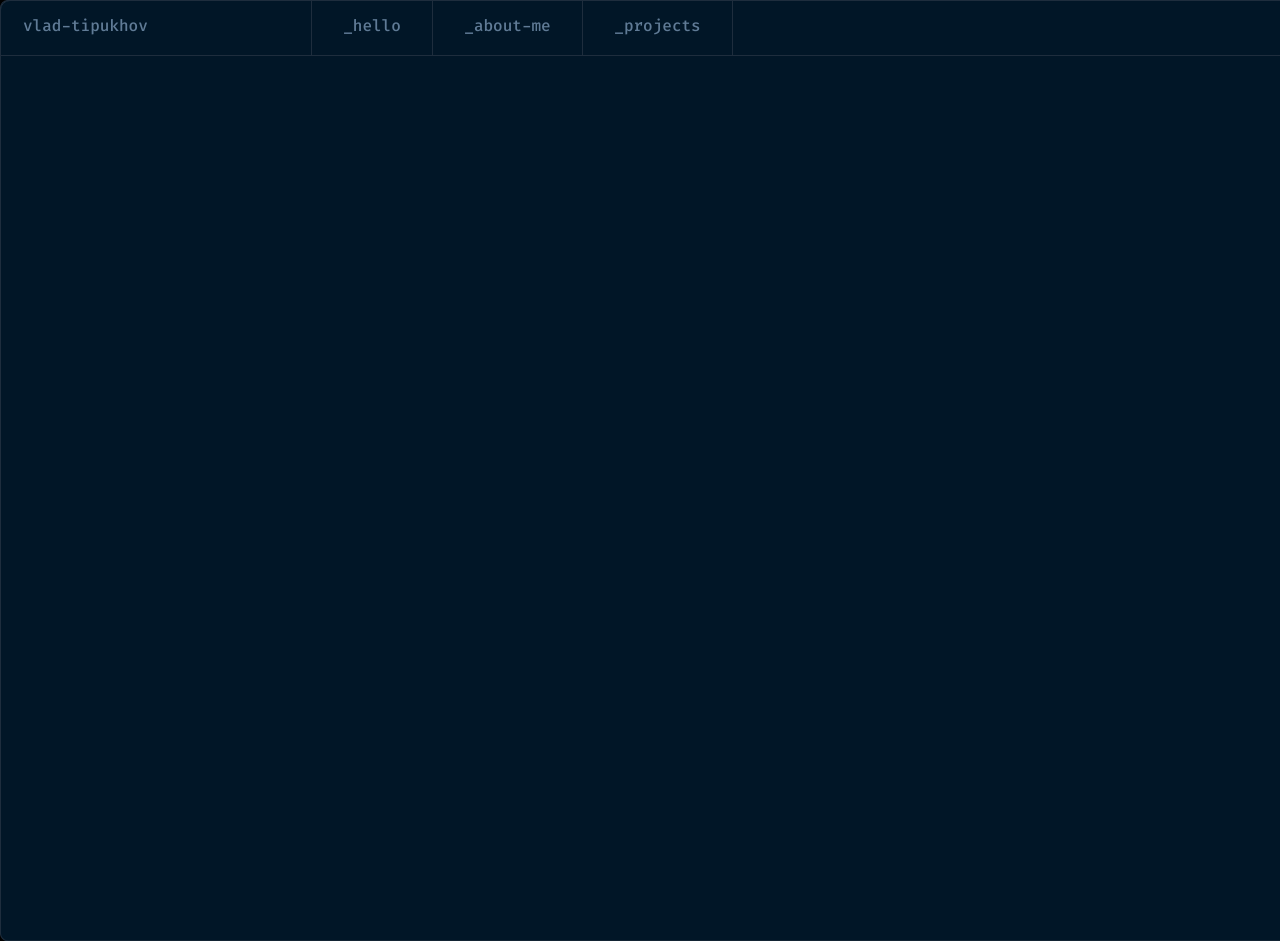
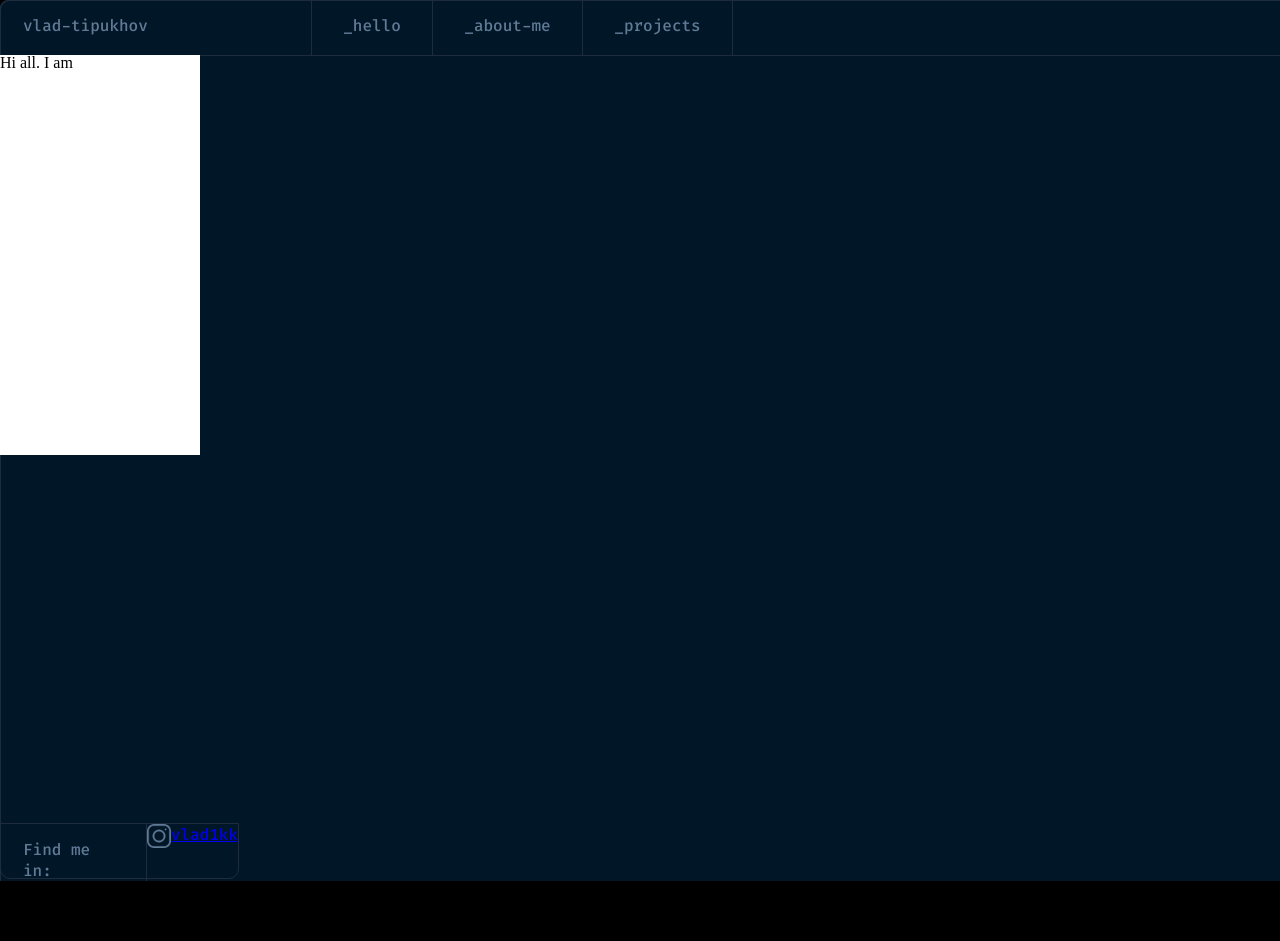
Before and after one commit to vlad1kk/CV, a plain HTML site: page index.html in a window 1280 px wide. Shown: the top 941 px of the page. After the commit the page ends 881 px from the top, so only its background shows below. Drawn offline with Linux system fonts and the light colour scheme.

Commit message:
start make footer

```diff
--- a/index.html
+++ b/index.html
@@ -32,6 +32,32 @@
                 </nav>
             </div>
         </header>
+        <div class="main">
+            Hi all. I am
+        </div>
+        <footer class="footer">
+            <div id="footer" class="footer__container">
+                <nav class="footer__item item">
+                    <div class="item__list-1">
+                        <a class="item__link">Find me in:</a>
+                    </div>
+                    <div class="item__list-2">
+                        <div class="item__sublist-1">
+                            <a href="#" class="item__link"><img src="../img/inst.png" alt="inst"></a>
+                        </div>
+                        <div class="item__sublist-2">
+                            <a href="#" class="item__link"></a>
+                        </div>
+                        <div class="item__sublist-3">
+                            <a href="#" class="item__link"></a>
+                        </div>
+                    </div>
+                    <div class="item__list-3">
+                        <a href="#" class="item__link">vlad1kk</a>
+                    </div>
+                </nav>
+            </div>
+        </footer>
     </div>
 
     <script src="js/script.js"></script>
--- a/scss/style.scss
+++ b/scss/style.scss
@@ -59,9 +59,14 @@ html, body{
 body{
     line-height: 1;
 	max-width: 1300px;
-    height: 941.32px;
+    height: 850px;
     background-color: #000;
     background-image: url(../img/MainBackground.png);
+
+    border-radius: 10px 10px 10px 10px;
+}
+.header{
+    position: relative;
 }
 .header__container {
     position: absolute;
@@ -113,7 +118,7 @@ body{
             padding-top: 14px;
             padding-bottom: 16px;
             text-align: center;
-            margin-right: 612px;
+            margin-right: 625px;
             border-right: 1px solid #1E2D3D;
             &:hover{
                 border-bottom: 3px solid  #FEA55F;
@@ -144,3 +149,45 @@ body{
     }
     border-radius: 10px 10px 0px 0px;
 }
+
+.main{
+    position: absolute;
+    margin-top: 55px;
+    background-color: #fff;
+    width:200px;
+    height: 400px;
+}
+
+// ====================================
+.footer{
+    position: absolute;
+    margin-top: 823px;
+    height: 56px;
+    border: 1px solid #1E2D3D;
+    border-radius: 0px 0px 10px 10px;
+}
+.item{
+    display: flex;
+    flex-direction: row;
+    font-family: 'Fira Code';
+    font-style: normal;
+    font-weight: 450;
+    font-size: 16px;
+    line-height: 21px;
+    color: #607B96;
+}
+.item__list-1{
+    cursor: default;
+    padding-left: 22px;
+    padding-right: 18px;
+    padding-top: 15px;
+    border-right: 1px solid #1E2D3D;
+    width: 146px;
+}
+.item__sublist-1{
+    img{
+        width: 24px;
+        height: 24px;
+        color: #607B96;
+    }
+}
```
Also changed, not shown: css/style.css, img/747393.png (added), img/87390.png (added), img/inst.png (added), img/png-transparent-icon-essential-instagram-2016-app-logo-vector-images-social-networks.png (added), 1 other file.
